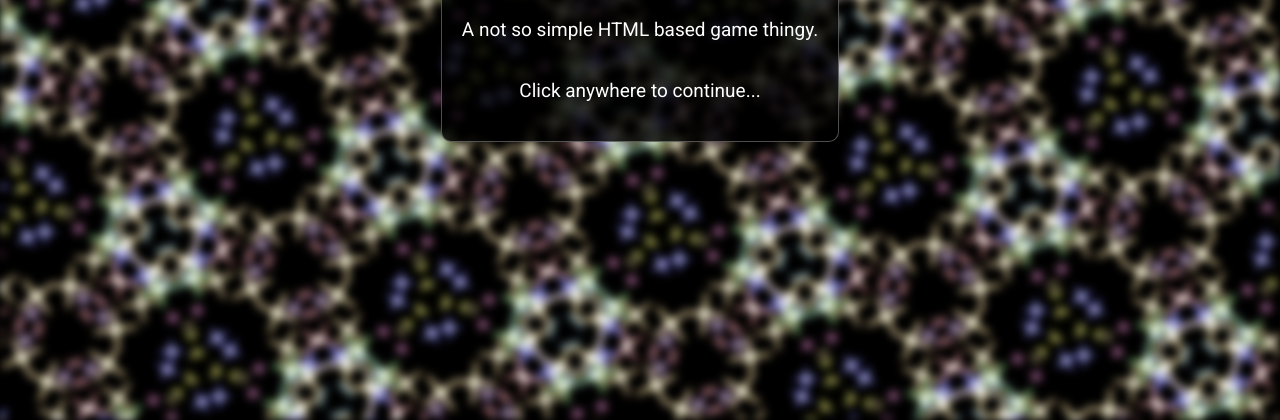
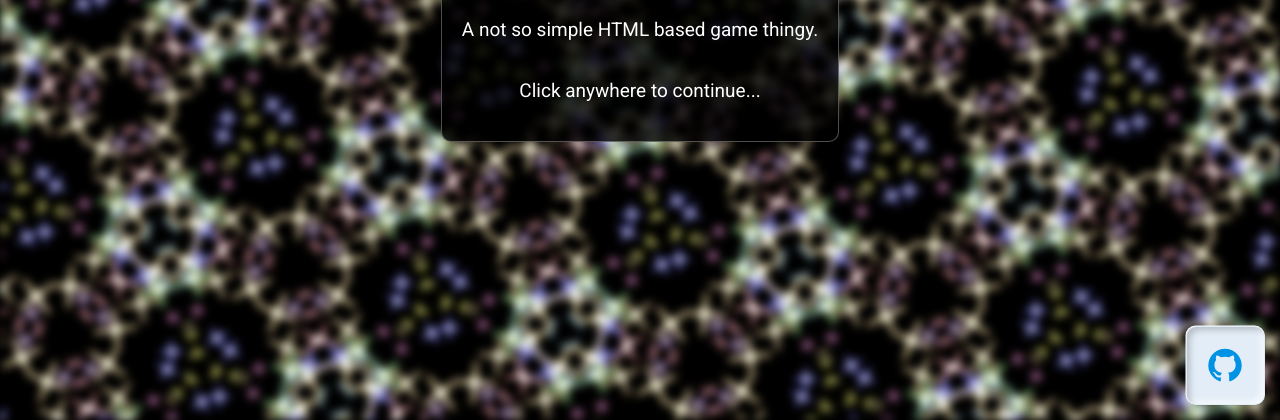
Before and after one commit to pakkid/virtual-kaleidoscope, a plain HTML site: page index.html in a window 1280 px wide. Shown: the part 380-800 px from the top of the page. Drawn offline with Linux system fonts and the light colour scheme; animation ran at ten frames a second.

Commit message:
Add GitHub button and styling to index.html and style.css

```diff
--- a/assets/style.css
+++ b/assets/style.css
@@ -52,3 +52,41 @@ canvas {
 .clear-blur {
     filter: none;
 }
+/* From Uiverse.io by CYBWEBALI */
+.btn {
+    display: grid;
+    position: absolute;
+    bottom: 15px;
+    right: 15px;
+    background: #e3edf7;
+    padding: 1.4em;
+    border-radius: 10px;
+    box-shadow: inset 4px 4px 6px -1px rgba(0,0,0,0.2),
+            inset -4px -4px 6px -1px rgba(255,255,255,0.7),
+            -0.5px -0.5px 0px rgba(255,255,255,1),
+            0.5px 0.5px 0px rgba(0,0,0,0.15),
+            0px 12px 10px -10px rgba(0,0,0,0.05);
+    border: 1px solid rgba(0,0,0,0);
+    cursor: pointer;
+    transition: transform 0.5s;
+  }
+
+  .btn:hover {
+    box-shadow: inset 4px 4px 6px -1px rgba(0,0,0,0.2),
+            inset -4px -4px 6px -1px rgba(255,255,255,0.7),
+            -0.5px -0.5px 0px rgba(255,255,255,1),
+            0.5px 0.5px 0px rgba(0,0,0,0.15),
+            0px 12px 10px -10px rgba(0,0,0,0.05);
+    border: 1px solid rgba(0,0,0,0.1);
+    transform: translateY(0.5em);
+    background: #e3edf7;
+  }
+
+  .btn svg {
+    transition: transform 0.5s;
+  }
+
+  .btn:hover svg {
+    transform: scale(0.9);
+    fill: #333333;
+  }
--- a/index.html
+++ b/index.html
@@ -24,5 +24,12 @@
         assets/images/r.png
         assets/images/y.png
     </canvas>
+    <a href="https://github.com/pakkid/virtual-kaleidoscope" target="_blank">
+        <button href="https://github.com/pakkid/virtual-kaleidoscope" class="btn">
+            <svg width="40" height="40" fill="#0092E4" xmlns="http://www.w3.org/2000/svg" data-name="Layer 1" viewBox="0 0 24 24" id="github">
+                <path d="M12,2.2467A10.00042,10.00042,0,0,0,8.83752,21.73419c.5.08752.6875-.21247.6875-.475,0-.23749-.01251-1.025-.01251-1.86249C7,19.85919,6.35,18.78423,6.15,18.22173A3.636,3.636,0,0,0,5.125,16.8092c-.35-.1875-.85-.65-.01251-.66248A2.00117,2.00117,0,0,1,6.65,17.17169a2.13742,2.13742,0,0,0,2.91248.825A2.10376,2.10376,0,0,1,10.2,16.65923c-2.225-.25-4.55-1.11254-4.55-4.9375a3.89187,3.89187,0,0,1,1.025-2.6875,3.59373,3.59373,0,0,1,.1-2.65s.83747-.26251,2.75,1.025a9.42747,9.42747,0,0,1,5,0c1.91248-1.3,2.75-1.025,2.75-1.025a3.59323,3.59323,0,0,1,.1,2.65,3.869,3.869,0,0,1,1.025,2.6875c0,3.83747-2.33752,4.6875-4.5625,4.9375a2.36814,2.36814,0,0,1,.675,1.85c0,1.33752-.01251,2.41248-.01251,2.75,0,.26251.1875.575.6875.475A10.0053,10.0053,0,0,0,12,2.2467Z"></path>
+            </svg>
+        </button>
+    </a>
 </body>
 </html>
```
